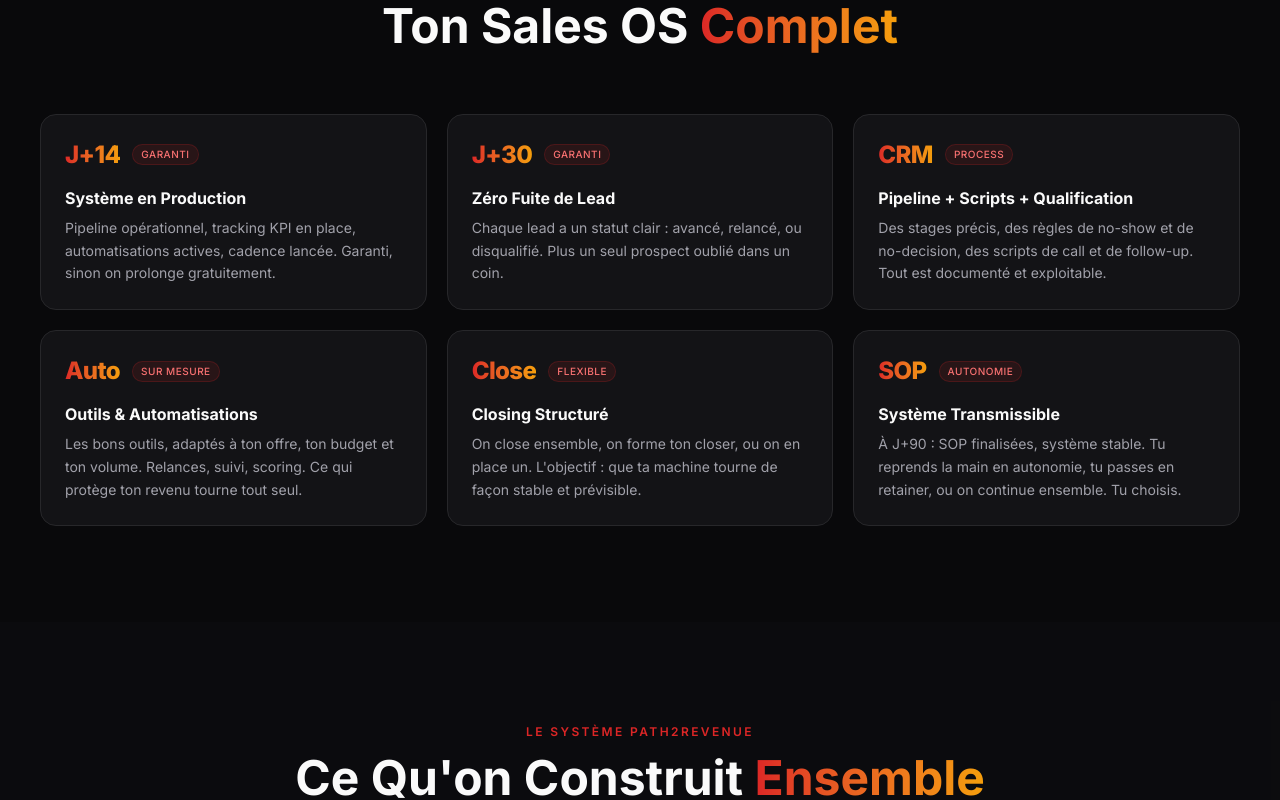
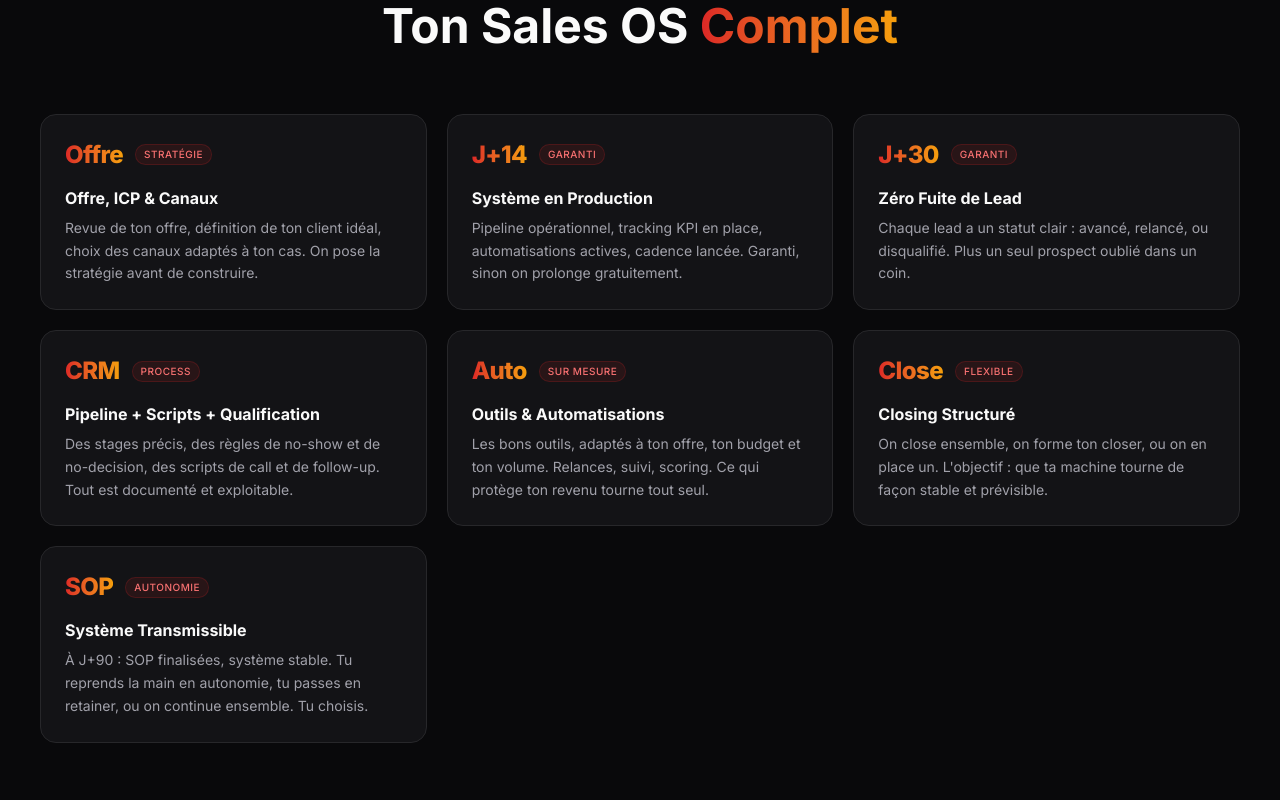
Before and after one commit to path2revenue/path2revenue, a Next.js app: page / in a window 1280 px wide. Shown: the part 1840-2640 px from the top of the page. Built offline with nearby package versions, Linux system fonts and the light colour scheme.

Commit message:
feat: add Offre ICP Canaux to Results and Services sections

```diff
--- a/site.config.js
+++ b/site.config.js
@@ -150,6 +150,12 @@ export const siteConfig = {
         highlightedText: "Complet",
         items: [
             {
+                metric: "Offre",
+                label: "Offre, ICP & Canaux",
+                description: "Revue de ton offre, définition de ton client idéal, choix des canaux adaptés à ton cas. On pose la stratégie avant de construire.",
+                badge: "Stratégie",
+            },
+            {
                 metric: "J+14",
                 label: "Système en Production",
                 description: "Pipeline opérationnel, tracking KPI en place, automatisations actives, cadence lancée. Garanti, sinon on prolonge gratuitement.",
@@ -224,6 +230,13 @@ export const siteConfig = {
                 description:
                     "Show rate, close rate, no-show rate, délai lead→close, objections fréquentes. On voit ce qui produit du revenu et ce qui n'en produit pas.",
                 badge: "Visibilité",
+            },
+            {
+                icon: "compass",
+                title: "Offre, ICP & Canaux",
+                description:
+                    "On revoit ton offre, ton client idéal et les canaux les plus adaptés à ton cas. Positionnement clair, segmentation précise, stratégie d'acquisition définie. Tout part de là.",
+                badge: "Stratégie",
             },
             {
                 icon: "rocket",
```
